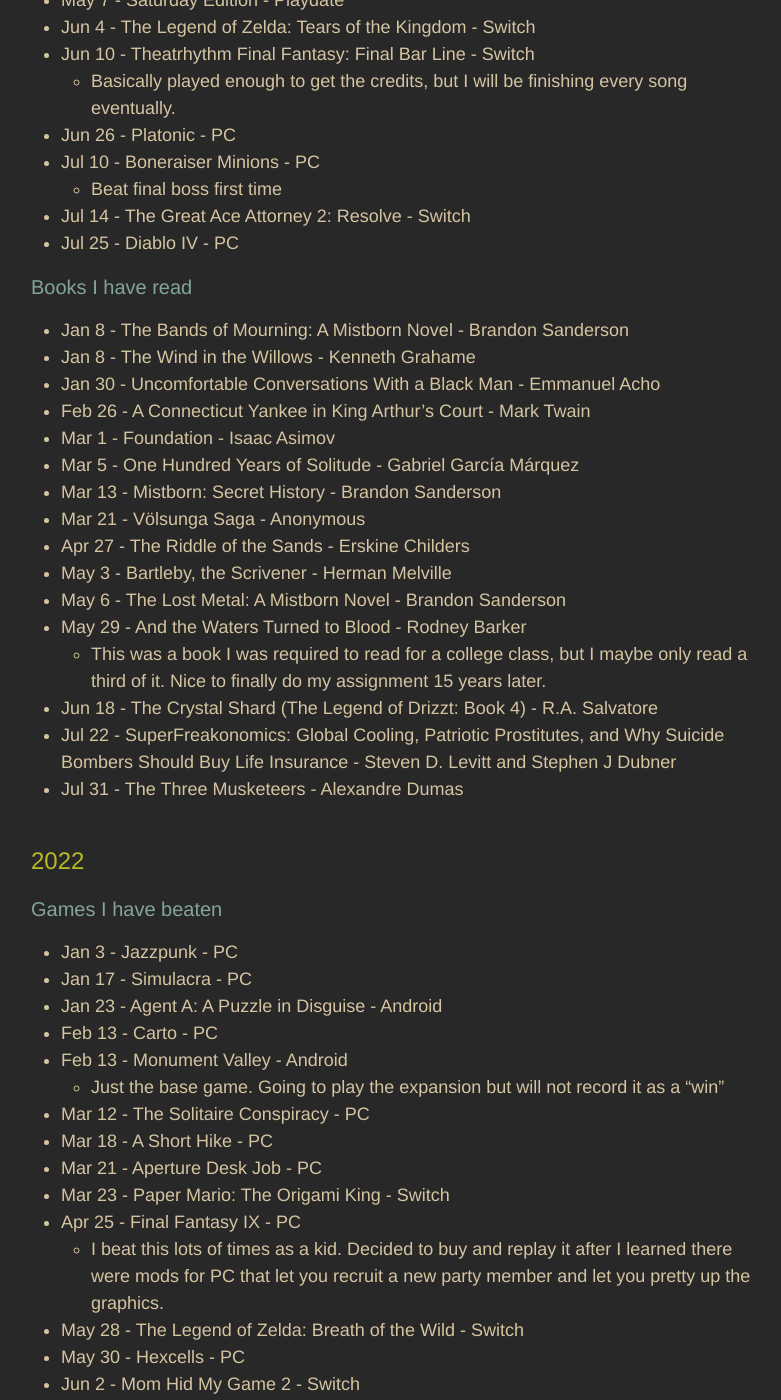
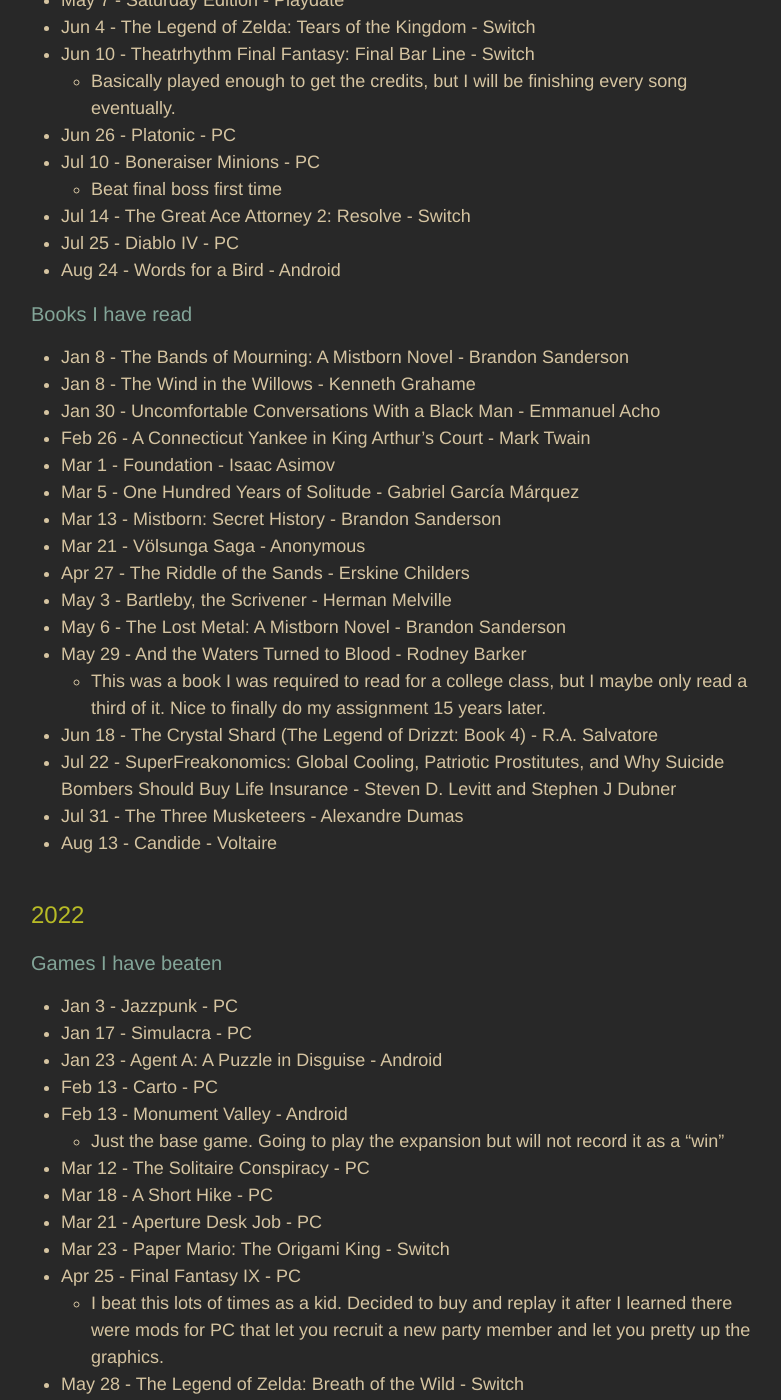
Before and after one commit to adkinsrs/sadkins_site, a Jekyll site: the page built from misc.md, in a window 1280 px wide and 1400 px high, scrolled down 896 px. Shown: the whole window, without its empty margins (239-1020 px from the left). Built offline with Jekyll 4.4.1, drawn with Linux system fonts in a browser that asks for light colours.

Commit message:
beat a game and read a book

```diff
--- a/misc.md
+++ b/misc.md
@@ -39,6 +39,7 @@
   * Beat final boss first time
 * Jul 14 - The Great Ace Attorney 2: Resolve - Switch
 * Jul 25 - Diablo IV - PC
+* Aug 24 - Words for a Bird - Android
 
 ### Books I have read
 
@@ -58,6 +59,7 @@
 * Jun 18 - The Crystal Shard (The Legend of Drizzt: Book 4) - R.A. Salvatore
 * Jul 22 - SuperFreakonomics: Global Cooling, Patriotic Prostitutes, and Why Suicide Bombers Should Buy Life Insurance - Steven D. Levitt and Stephen J Dubner
 * Jul 31 - The Three Musketeers - Alexandre Dumas
+* Aug 13 - Candide - Voltaire
 
 ## 2022
 
```
